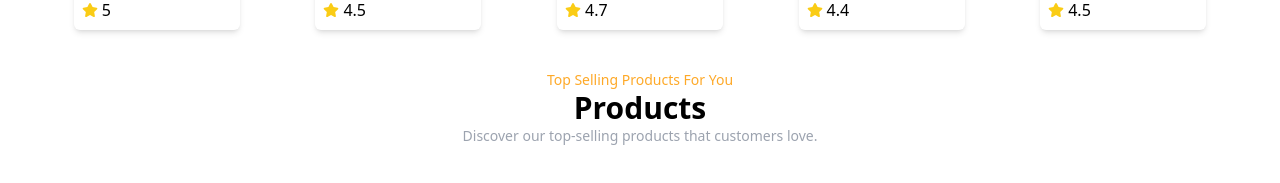
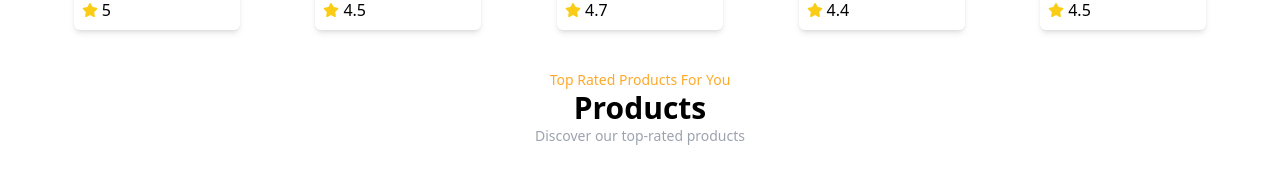
Before and after one commit to Manekapiyu/ecommerce-website, a React (Vite) app: page / in a window 1280 px wide. Shown: the part 1188-1371 px from the top of the page. Built offline with nearby package versions, Linux system fonts and the light colour scheme.

Commit message:
update TopProduct component

```diff
--- a/src/components/TopProducts/TopProduct.jsx
+++ b/src/components/TopProducts/TopProduct.jsx
@@ -9,13 +9,13 @@ const TopProduct = () => {
       {/* Header section */}
       <div className="text-center mb-10 max-w-[600px] mx-auto">
         <p data-aos="fade-up" className="text-sm text-primary">
-          Top Selling Products For You
+          Top Rated Products For You
         </p>
         <h1 data-aos="fade-up" className="text-3xl font-bold">
             Products
             </h1>
             <p data-aos="fade-up" className="text-sm text-gray-400">
-              Discover our top-selling products that customers love.
+              Discover our top-rated products
             </p>
           </div>
     </div>
```
